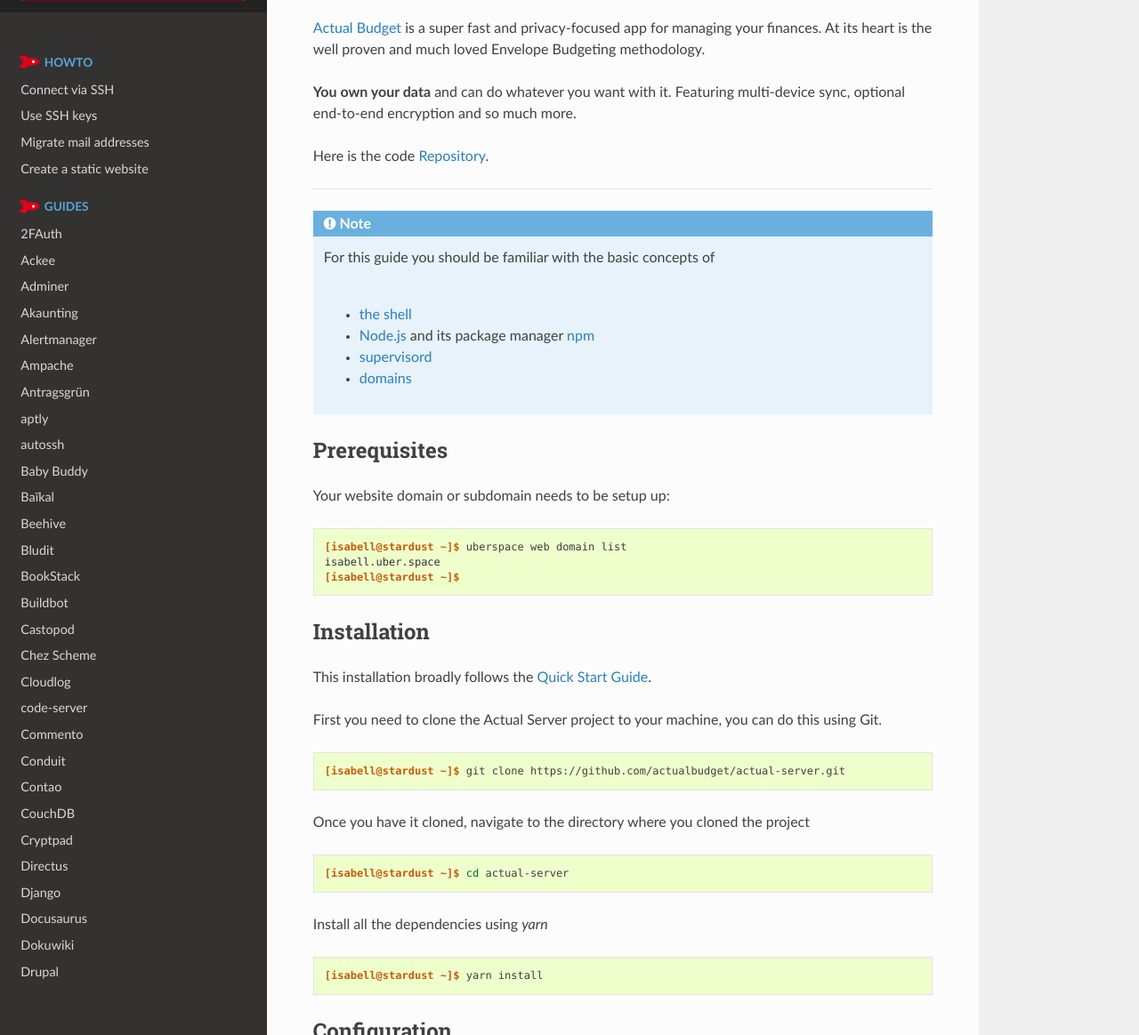
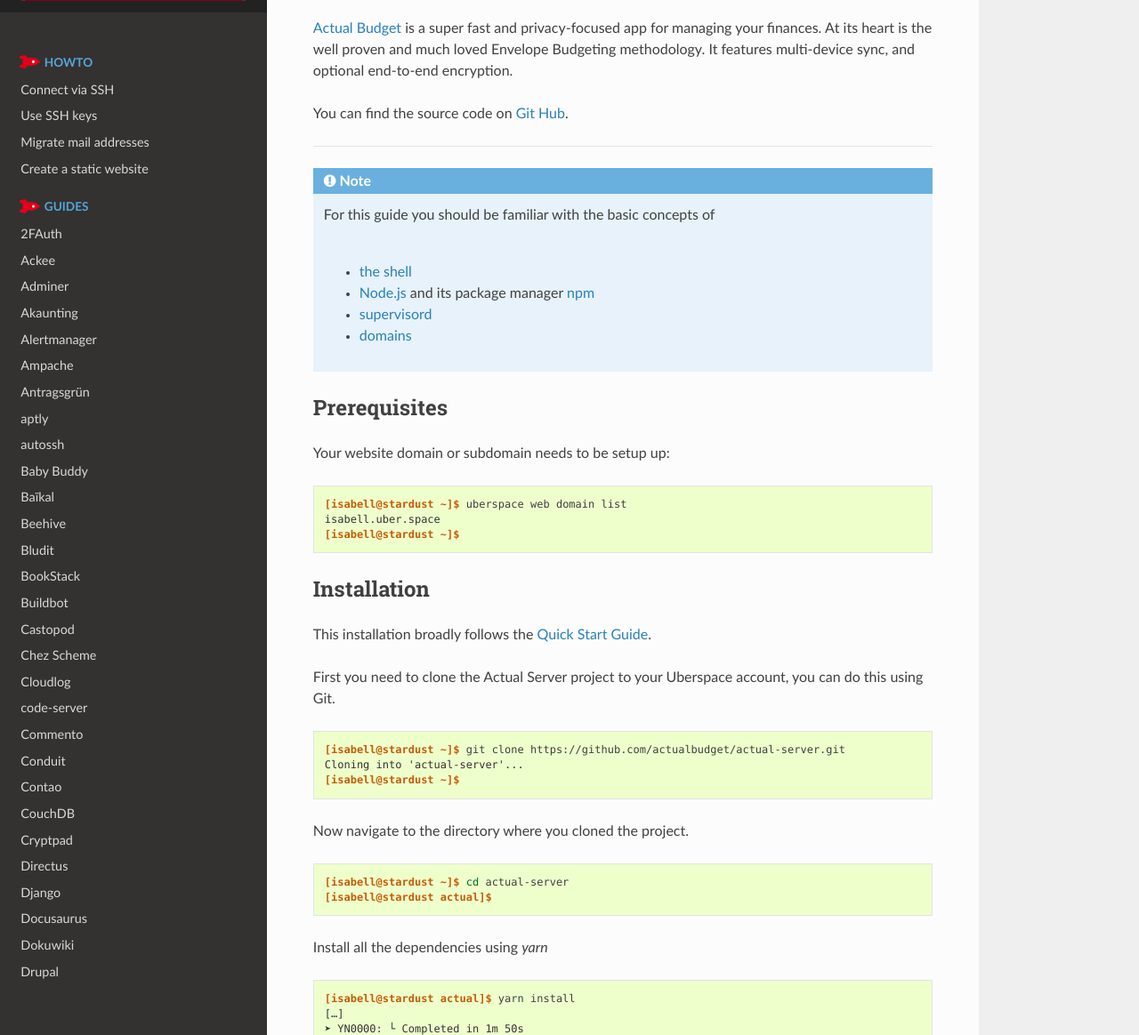
Before and after one commit to Uberspace/lab, a Sphinx documentation site: the page built from source/actual.rst, in a window 1280 px wide and 1400 px high, scrolled down 581 px, cut to the strip 236-1400 px from the top of the window. Shown: the whole strip at 89% size. Built offline with Sphinx 7.4.7 and the Read the Docs theme 2.0.0, drawn with Linux system fonts in a browser that asks for light colours; some of the changed text lies outside the part shown.

Commit message:
[actual] reformat according to style guide
fix wrong commands; fix supervisord stop signal

```diff
--- a/source/actual.rst
+++ b/source/actual.rst
@@ -17,11 +17,9 @@
 
 .. tag_list::
 
-`Actual Budget`_ is a super fast and privacy-focused app for managing your finances. At its heart is the well proven and much loved Envelope Budgeting methodology.
+`Actual Budget`_ is a super fast and privacy-focused app for managing your finances. At its heart is the well proven and much loved Envelope Budgeting methodology. It features multi-device sync, and optional end-to-end encryption.
 
-**You own your data** and can do whatever you want with it. Featuring multi-device sync, optional end-to-end encryption and so much more.
-
-Here is the code `Repository`_.
+You can find the source code on `Git Hub`_.
 
 ----
 
@@ -44,24 +42,30 @@
 
 This installation broadly follows the `Quick Start Guide`_.
 
-First you need to clone the Actual Server project to your machine, you can do this using Git.
+First you need to clone the Actual Server project to your Uberspace account, you can do this using Git.
 
 ::
 
   [isabell@stardust ~]$ git clone https://github.com/actualbudget/actual-server.git
+  Cloning into 'actual-server'...
+  [isabell@stardust ~]$
 
-Once you have it cloned, navigate to the directory where you cloned the project
+Now navigate to the directory where you cloned the project.
 
 ::
 
   [isabell@stardust ~]$ cd actual-server
+  [isabell@stardust actual]$
 
 Install all the dependencies using `yarn`
 
 ::
 
-  [isabell@stardust ~]$ yarn install
-
+  [isabell@stardust actual]$ yarn install
+  […]
+  ➤ YN0000: └ Completed in 1m 50s
+  ➤ YN0000: · Done with warnings in 2m 2s
+  [isabell@stardust actual]$
 
 Configuration
 =============
@@ -96,16 +101,30 @@
 Updates
 =======
 
-When we publish a new release, you’ll need to follow these steps to update:
+When a new Actual release is published, follow these steps to update:
 
-1. Stop the server if it’s running. You can use the keyboard shortcut ``Ctrl C`` (even on macOS) to stop the server, or close the terminal window it’s running from.
+1. Stop the server if it’s running using ``supervisorctl stop actual``.
 2. Run ``git pull`` from the directory you cloned the project into. This will download the latest server code.
 3. Run ``yarn install`` from that same directory. This will download the latest web client code, along with any updated dependencies for the server.
-4. Restart the server by running ``supervisorctl restart actual``.
+4. Restart the server by running ``supervisorctl start actual``.
 
+.. code-block:: bash
+
+  [isabell@stardust ~]$ supervisorctl stop actual
+  actual: stopped
+  [isabell@stardust ~]$ cd ~/actual-server
+  [isabell@stardust actual-server]$ git pull
+  remote: Enumerating objects: 4, done.
+  remote: Counting objects: 100% (4/4), done.
+  […]
+  [isabell@stardust actual-server]$ yarn install
+  […]
+  [isabell@stardust actual-server]$ supervisorctl start actual
+  actual: started
+  [isabell@stardust actual-server]$
 
 .. _Actual Budget: https://actualbudget.org/
-.. _Repository:  https://github.com/actualbudget/actual-server
+.. _Git Hub:  https://github.com/actualbudget/actual-server
 .. _Quick Start Guide: https://actualbudget.org/docs/install/local
 
 ----
```
Also changed, not shown: other parts of source/actual.rst (+1 -0 lines).
